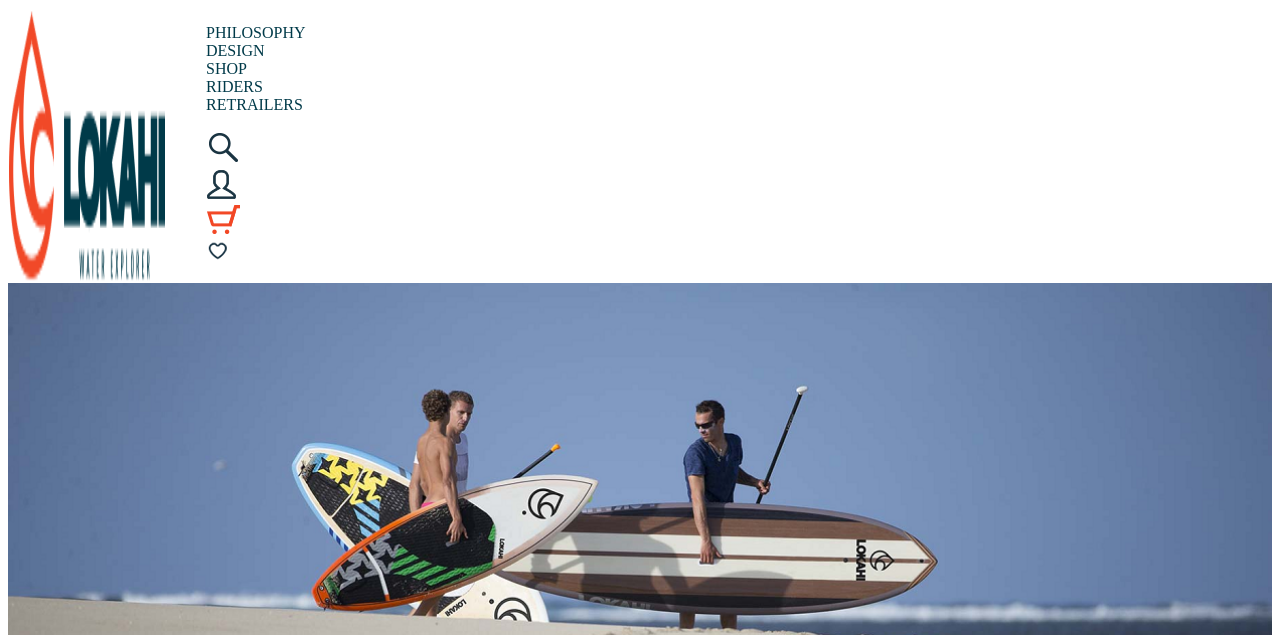
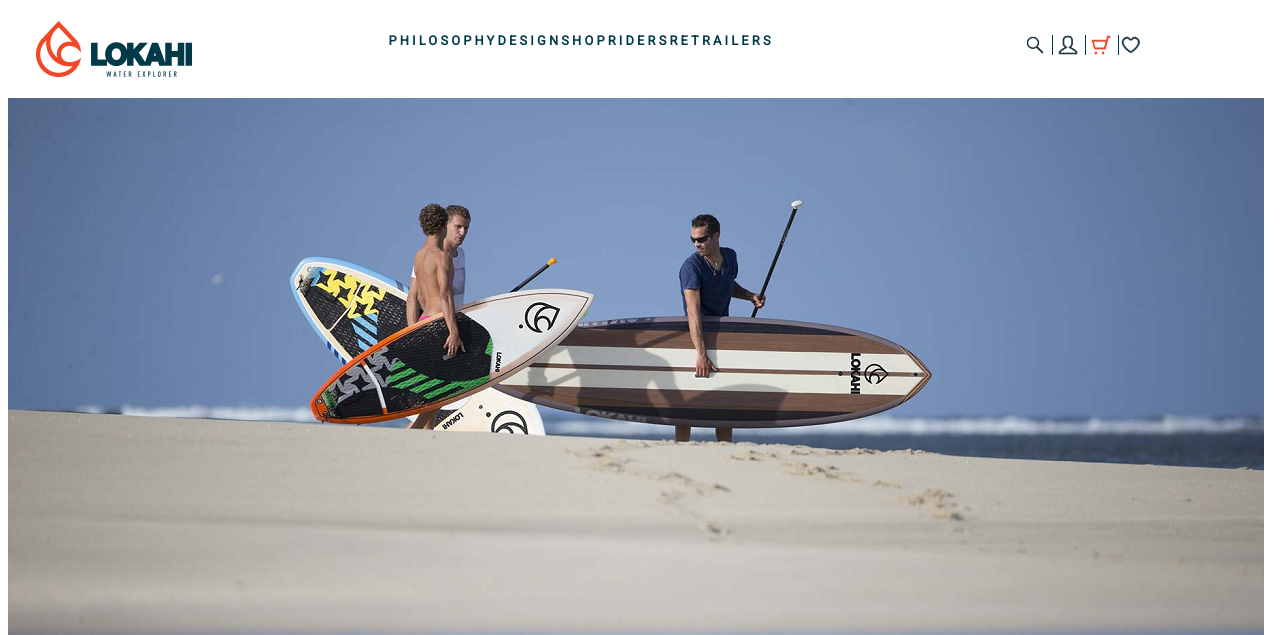
Before and after one commit to mothinos/lokahi, a PHP site: page / in a window 1280 px wide. Shown: the top 635 px of the page. Run offline with PHP 8.4, Linux system fonts and the light colour scheme.

Commit message:
rien ne va plus

```diff
--- a/index.html
+++ b/index.html
@@ -12,9 +12,9 @@
 		<header>
 			<div id="header">
 				<img src="images/logo-lokahi-menu-top.png" alt="logo" class="logo" title="logo">
-					<nav class="menu_principal">
+					<nav id="menus">
 						<div id="menu">
-							<ul >
+							<ul>
 								<li><a href="PHILOSOPHY.html">PHILOSOPHY</a></li>
 								<li><a href="DESIGN.html">DESIGN</a></li>
 								<li><a href="DESIGN.HTML">SHOP</a></li>
--- a/style.css
+++ b/style.css
@@ -68,20 +68,80 @@
 	height: 20px;
 }*/
 
+/*.menu_principal
+{
+	width: 100%;
+	display: flex;
+
+}
 
 #header
 {
+
+	justify-content: space-around;
+}
+#menu
+{
+	display: inline-flex;
+	justify-content: space-around;
+}
+
+#icones
+{
 	display: flex;
+	justify-content: space-around;
+}
+
+ul
+{
+	display: flex;
+	justify-content: space-around;
+}*/
+
+#header
+{
+	display: flex;/* met en ligne les block*/
 	flex-wrap: nowrap;
+	width: 100%;
+	justify-content: space-around;
+	font-weight: bold;
+	font-family: 'Roboto', sans-serif;
+	font-size: 1em;
+	letter-spacing: 0.25em;
+	font-size: 0.8em;
+	margin-top: 20px;
+	margin-right: 40px;
+	margin-bottom: 20px;
+
 }
+
+#menus
+{
+	display: flex;/* met en ligne les block*/
+	flex-wrap: nowrap;
+	width: 1000px;
+	justify-content: space-around;
+}
+
+ul
+{
+	align-items: center;
+	display: flex;
+	justify-content: space-around;
+}
+
+/*
+li
+{
+	display: flex;
+	justify-content: space-around;
+}*/
+
 
 img [title="logo"]
 {
-	float: left;
-	width: 100%;
 	max-height: 60px;
 	max-width: 160px;
-	height: 100%;
 }
 
 nav li
@@ -92,12 +152,28 @@
 #header a
 {
 	text-decoration: none;
-
 	color: #003A49;
 }
 
+#menu a:hover
+{
+	border-bottom: solid #F14928 1px;
+	padding-bottom: 5px;
+	color: #F14928;
+}
 
-.slider
+
+.icones
+{
+
+	border-right: 1px solid #003A49;
+	margin-left: 5px;
+	padding-right: 7px;
+	width: 20px;
+	height: 20px;
+}
+
+#slider
 {
 	display: flex;
 	overflow: hidden;
```
Also changed, not shown: style2.css (added).
